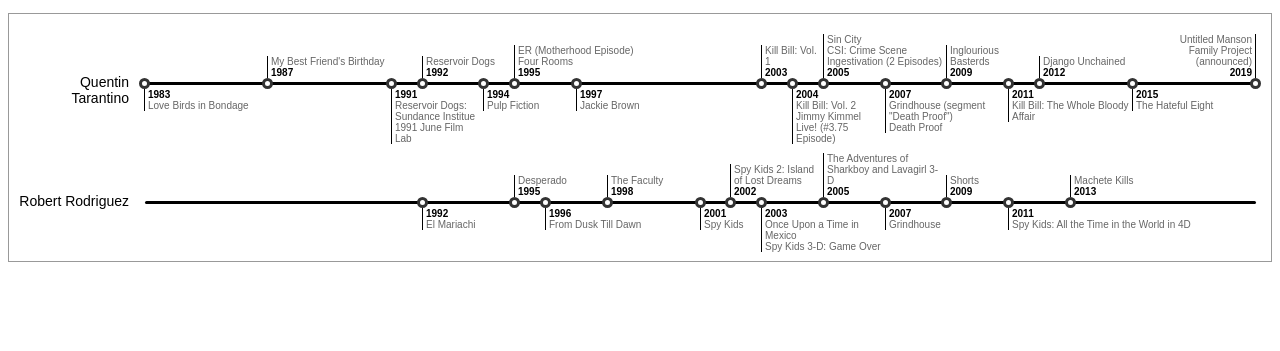
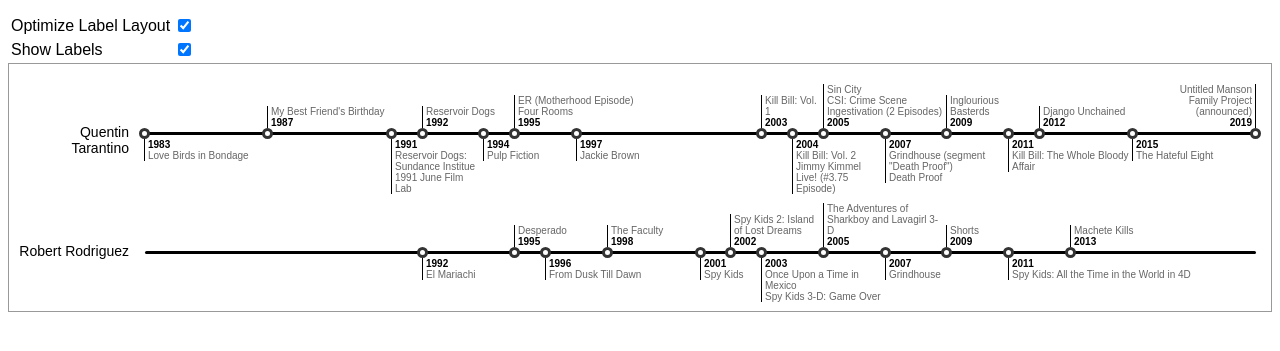
Before and after one commit to walterra/d3-milestones, a website: page example/tarantino-rodriguez_category-labels.html in a window 1280 px wide. Shown: the part 47-398 px from the top of the page. Drawn offline with Linux system fonts and the light colour scheme.

Commit message:
New option to toggle display of labels.

```diff
--- a/example/tarantino-rodriguez_category-labels.html
+++ b/example/tarantino-rodriguez_category-labels.html
@@ -25,20 +25,22 @@
 
 <body id="home">
   <h1>Multiple Movie Timelines with Labels</h2>
+    <form>
+      <table><tbody>
+        <tr>
+          <td><label for="checkbox-optimize">Optimize Label Layout</label></td>
+          <td><input id="checkbox-optimize" type="checkbox" checked /></td>
+        </tr>
+        <tr>
+          <td><label for="checkbox-labels">Show Labels</label></td>
+          <td><input id="checkbox-labels" type="checkbox" checked /></td>
+        </tr>
+      </tbody></table>
+    </form>
   <div id="timeline"></div>
   <script src="../build/milestones.js"></script>
   <script>
-    milestones('#timeline')
-      .mapping({
-        'category': 'director',
-        'entries': 'movies',
-        'timestamp': 'year',
-        'text': 'title'
-      })
-      .parseTime('%Y')
-      .aggregateBy('year')
-      .optimize(true)
-      .render([
+    var movies = [
       {
         director: 'Quentin Tarantino',
         movies: [
@@ -82,7 +84,33 @@
           { year: 2013, title: 'Machete Kills' }
         ]
       }
-      ]);
+    ];
+
+    var timeline = milestones('#timeline')
+      .mapping({
+        'category': 'director',
+        'entries': 'movies',
+        'timestamp': 'year',
+        'text': 'title'
+      });
+
+    var checkboxOptimize = document.getElementById('checkbox-optimize');
+    var checkboxUseLabels = document.getElementById('checkbox-labels');
+
+    function update() {
+      timeline
+        .parseTime('%Y')
+        .aggregateBy('year')
+        .optimize(checkboxOptimize.checked)
+        .useLabels(checkboxUseLabels.checked)
+        .render(movies);
+    }
+
+    checkboxOptimize.onclick = update;
+    checkboxUseLabels.onclick = update;
+
+    update();
+
   </script>
 </body>
 </html>
--- a/package.json
+++ b/package.json
@@ -1,6 +1,6 @@
 {
   "name": "milestones",
-  "version": "1.0.0-alpha4",
+  "version": "1.0.0-alpha5",
   "description": "A d3 based timeline visualization.",
   "keywords": [
     "d3",
--- a/src/main.js
+++ b/src/main.js
@@ -46,6 +46,12 @@
     labelFormat = timeFormat(d);
   }
   setLabelFormat('%Y-%m-%d %H:%M');
+
+  let useLabels;
+  function setUseLabels(d) {
+    useLabels = d;
+  }
+  setUseLabels(true);
 
   // second, minute, hour, day, month, quarter, year
   const aggregateFormats = {
@@ -207,6 +213,7 @@
     const groupMerge = groupEnter.merge(group)
       .style('margin-left', d => x(aggregateFormatParse(d.key)) + 'px');
 
+    if (useLabels) {
       const label = groupMerge.selectAll('.' + cssLabelClass).data(d => [d]);
 
       const labelMerge = label.enter().append('div')
@@ -354,6 +361,9 @@
           });
         });
       }
+    } else {
+      groupMerge.selectAll('.' + cssLabelClass).remove();
+    }
 
     // finally, adjust margin-top, height and width of the whole timeline
     timelineMerge.each((d, i, node) => {
@@ -362,8 +372,8 @@
       const maxBelowHeight = max(dom.select(node[i]).selectAll('* :not(.' + cssAboveClass + ')')._groups[0], d => d.getBoundingClientRect().height);
 
       dom.select(node[i])
-        .style('margin-top', (margin + maxAboveHeight) + 'px')
-        .style('height', (margin + maxBelowHeight) + 'px');
+        .style('margin-top', (margin + (maxAboveHeight || 0)) + 'px')
+        .style('height', (margin + (maxBelowHeight || 0)) + 'px');
     });
   }
 
@@ -373,6 +383,7 @@
     optimize: setOptimizeLayout,
     parseTime: setParseTime,
     labelFormat: setLabelFormat,
+    useLabels: setUseLabels,
     render: render
   });
 }
```
Also changed, not shown: build/milestones.js, build/milestones.min.js, 1 other file. Lines whose indentation alone changed are shown as unchanged.
